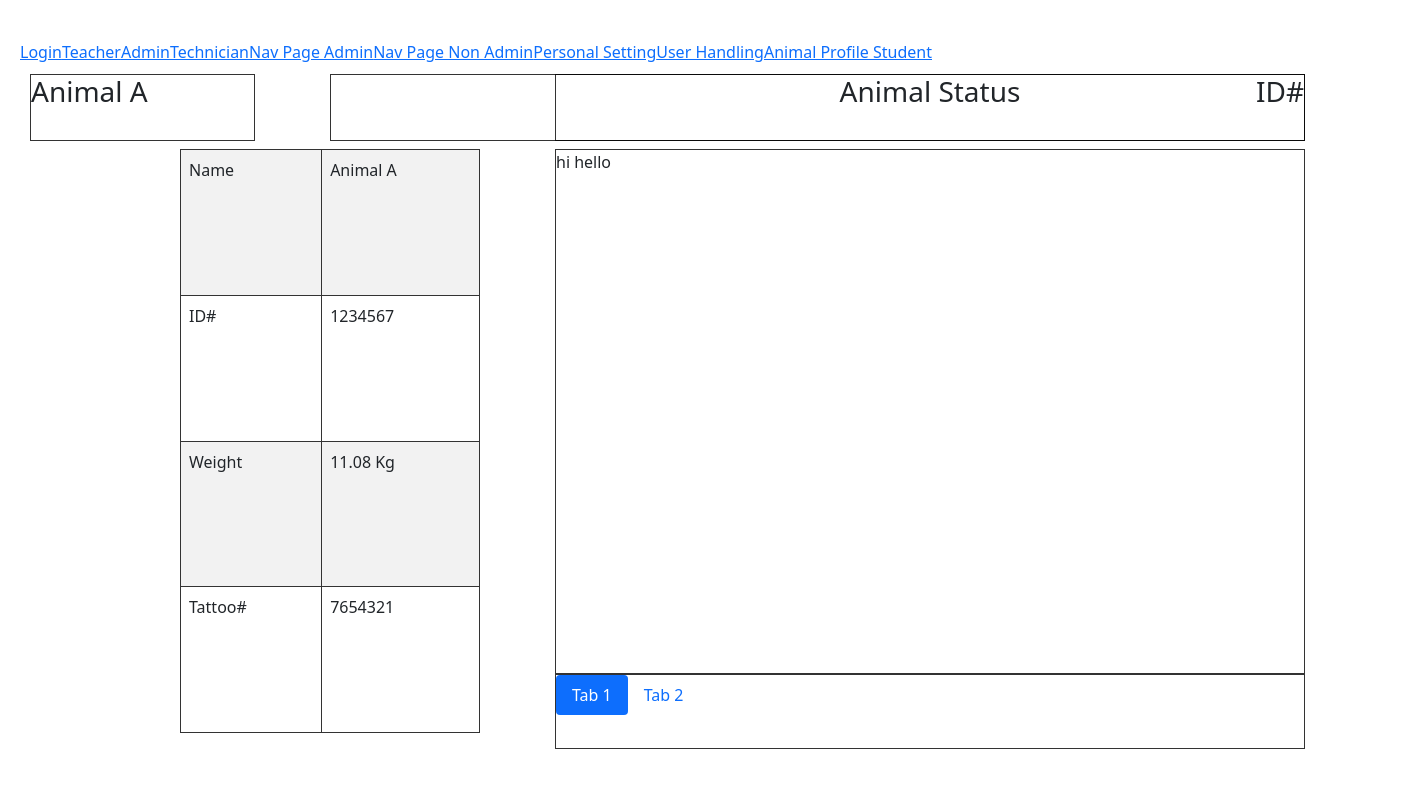
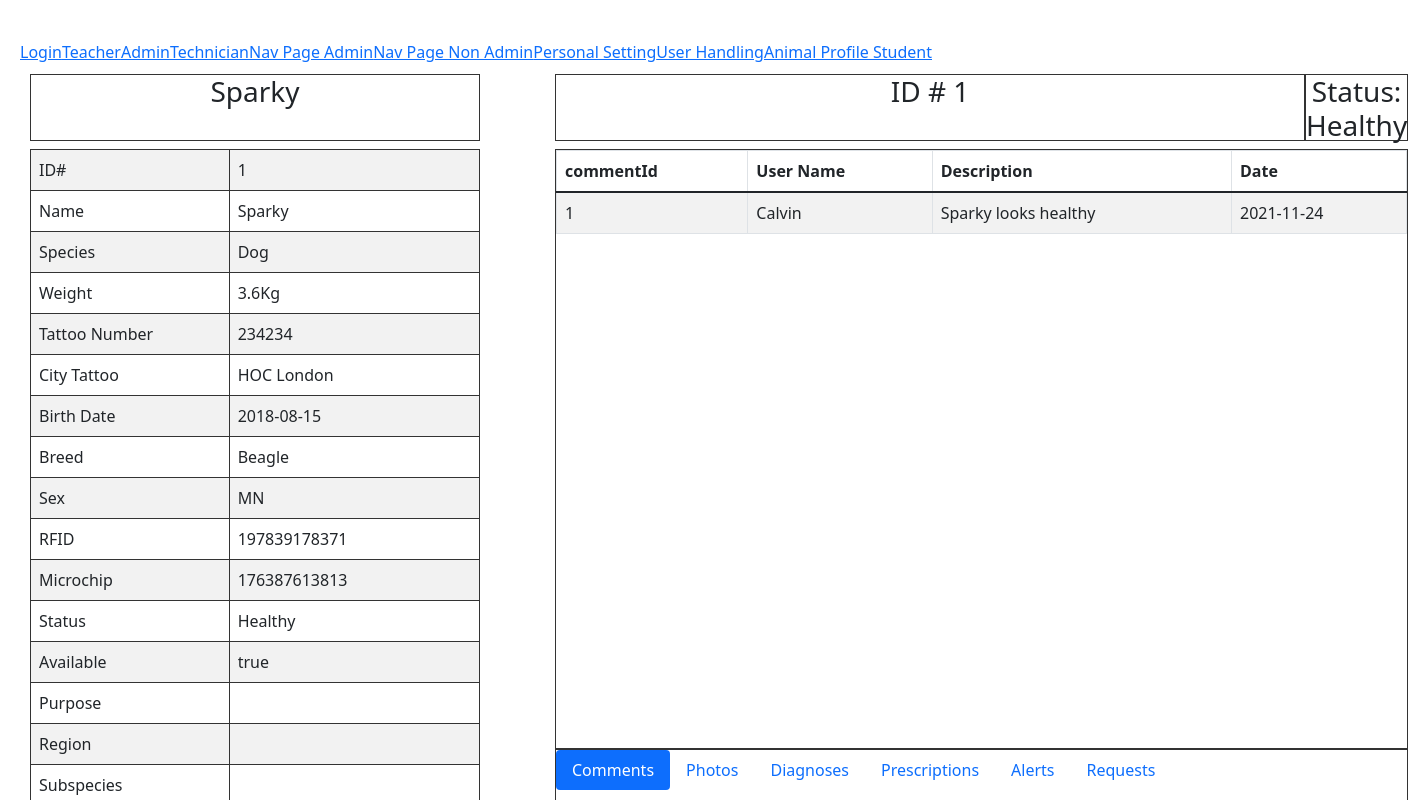
Before and after one commit to Nic-LAmarca/u-of-c-vet-med-app, a React (Create React App) app in the folder api607/src/main/ui/: page /animalprofilestudent in a window 1280 px wide. Shown: the top 800 px of the page, 1408 px wide, since content can reach past the window. Built offline with nearby package versions, Linux system fonts and the light colour scheme.

Commit message:
Front end for animal profile student page.

```diff
--- a/api607/src/main/ui/src/AnimalProfileStudent.css
+++ b/api607/src/main/ui/src/AnimalProfileStudent.css
@@ -22,25 +22,25 @@
   }
 /*Animal Name*/
   .AnimalP-grid-item1 {
+    vertical-align: middle;
     border: 1px solid rgba(0, 0, 0, 0.8);
-    text-align: justify;
-    vertical-align: text-bottom;
-    grid-column: 1/span 3;
+    text-align: center;
+    grid-column: 1/span 6;
     grid-row: 1;
 
   }
  /*Animal ID*/
   .AnimalP-grid-item2 {
     border: 1px solid rgba(0, 0, 0, 0.8);
-    text-align: right;
-    grid-column: 5/ span 6;
+    text-align: center;
+    grid-column: 8/ span 4;
     grid-row: 1;
   }
   /*Status*/
   .AnimalP-grid-item3 {
     border: 1px solid rgba(0, 0, 0, 0.8);
     text-align: center;
-    grid-column: 8/span 10;
+    grid-column: 13/span 5;
     grid-row: 1;
 
   }
@@ -57,7 +57,7 @@
     text-align: left;
     /*font-style: oblique;*/
     /*font-size: large;*/
-    grid-column: 3/ span 4;
+    grid-column: 1/ span 6;
     grid-row: 2/span 8;
   }
 /*Result Area*/
@@ -65,15 +65,15 @@
     border: 1px solid rgba(0, 0, 0, 0.8);
     text-align: justify;
     grid-column: 8/ span 10;
-    grid-row: 2/ span 7;
+    grid-row: 2/ span 8;
 
   }
 /*result Area toggles*/
   .AnimalP-grid-item7 {
     border: 1px solid rgba(0, 0, 0, 0.8);
-    text-align: justify;
+    text-align: center;
     grid-column: 8/span 10;
-    grid-row: 9;
+    grid-row: 10;
 
   }
 /*!**!*/
--- a/api607/src/main/ui/src/AnimalProfileStudent.js
+++ b/api607/src/main/ui/src/AnimalProfileStudent.js
@@ -9,138 +9,86 @@ import DropdownItem from "react-bootstrap/DropdownItem";
 
 
 export default function AnimalProfileStudentDashboard() {
-    // let [animals,setAnimals] = useState([]);
-    // const [requestAnimalId, setRequestAnimalId] = useState();
-    // const [requestAnimal, setRequestAnimal] = useState('');
-    // let [requests,setRequests] = useState([]);
-    // const [cancelRequestId, setCancelRequestId] = useState();
-    // const [cancelRequest, setCancelRequest] = useState('');
-    //
-    //
-    // const history = useNavigate();
-    //
-    // async function handleLogout(event) {
-    //     event.preventDefault();
-    //     history('/');
-    // }
-    //
-    // // *** All for Animal ***
-    // async function dropDown(event) {
-    //         const json = {
-    //         };
-    //         await axios.get('http://localhost:8080/NavAAvailableAnimals', json,
-    //         {
-    //             headers: {
-    //             'content-type': 'application/json'
-    //             }
-    //         })
-    //         .then(function(response){
-    //             setAnimals(response.data);
-    //         })
-    //         .catch(function(error){
-    //             console.log(error);
-    //         });
-    //     }
-    //
-    //     async function handleSelect(event){
-    //         event.preventDefault();
-    //         event.persist();
-    //         setRequestAnimalId(event.target.text);
-    //     }
-    //
-    // async function makeRequest(event) {
-    //     event.preventDefault();
-    //     await axios.post('http://localhost:8080/AnimalPDashboard',
-    //         null,
-    //         {
-    //             params: {
-    //                 requestAnimalId
-    //             }
-    //         })
-    //         .then(function(response){
-    //             setRequestAnimal(response.data);
-    //         })
-    //         .catch(function(error){
-    //             console.log(error);
-    //         });
-    // }
-    // // *** All for Animal ***
-    //
-    // // *** All for Request ***
-    // async function cancelDropDown(event) {
-    //         const json = {
-    //         };
-    //         await axios.get('http://localhost:8080/NavAAvailableRequests', json,
-    //         {
-    //             headers: {
-    //             'content-type': 'application/json'
-    //             }
-    //         })
-    //         .then(function(response){
-    //             setRequests(response.data);
-    //         })
-    //         .catch(function(error){
-    //             console.log(error);
-    //         });
-    //     }
-    //
-    //     async function handleCancelSelect(event){
-    //         event.preventDefault();
-    //         event.persist();
-    //         setCancelRequestId(event.target.text);
-    //     }
-    //
-    // async function CancelRequest(event) {
-    //     event.preventDefault();
-    //     await axios.post('http://localhost:8080/AnimalPashboard',
-    //         null,
-    //         {
-    //             params: {
-    //                 cancelRequestId
-    //             }
-    //         })
-    //         .then(function(response){
-    //             setCancelRequest(response.data);
-    //         })
-    //         .catch(function(error){
-    //             console.log(error);
-    //         });
-    // }
-    // // *** All for Request ***
-
     return (
-
         <div className="AnimalP-grid-container">
             <h3 className="AnimalP-grid-item1">
-                Animal A
+                Sparky
             </h3>
             <h3 className="AnimalP-grid-item2">
-                ID#
+                ID # 1
             </h3>
             <h3 className="AnimalP-grid-item3">
-                Animal Status
+                Status: Healthy
             </h3>
             <Table striped bordered hover className="AnimalP-grid-item5">
                 <tbody>
                 <tr>
-                    <td>Name</td>
-                    <td>Animal A</td>
-
+                    <td>ID# </td>
+                    <td>1</td>
                 </tr>
                 <tr>
-                    <td>ID# </td>
-                    <td>1234567</td>
-
+                    <td>Name</td>
+                    <td>Sparky</td>
+                </tr>
+                <tr>
+                    <td>Species</td>
+                    <td>Dog</td>
                 </tr>
                 <tr>
                     <td>Weight</td>
-                    <td>11.08 Kg</td>
-
+                    <td>3.6Kg</td>
                 </tr>
                 <tr>
-                    <td>Tattoo#</td>
-                    <td> 7654321</td>
-
+                    <td>Tattoo Number</td>
+                    <td>234234</td>
+                </tr>
+                <tr>
+                    <td>City Tattoo</td>
+                    <td>HOC London</td>
+                </tr>
+                <tr>
+                    <td>Birth Date</td>
+                    <td>2018-08-15</td>
+                </tr>
+                <tr>
+                    <td>Breed</td>
+                    <td>Beagle</td>
+                </tr>
+                <tr>
+                    <td>Sex</td>
+                    <td>MN</td>
+                </tr>
+                <tr>
+                    <td>RFID</td>
+                    <td>197839178371</td>
+                </tr>
+                <tr>
+                    <td>Microchip</td>
+                    <td>176387613813</td>
+                </tr>
+                <tr>
+                    <td>Status</td>
+                    <td>Healthy</td>
+                </tr>
+                <tr>
+                    <td>Available</td>
+                    <td>true</td>
+                </tr>
+                <tr>
+                    <td>Purpose</td>
+                    <td></td>
+                </tr>
+                <tr>
+                    <td>Region</td>
+                    <td></td>
+                </tr>
+                <tr>
+                    <td>Subspecies</td>
+                    <td></td>
+                </tr>
+                <tr>
+                    <td>Color</td>
+                    <td>Brown, black, White</td>
                 </tr>
                 </tbody>
             </Table>
@@ -149,58 +97,132 @@ export default function AnimalProfileStudentDashboard() {
                 <div className="AnimalP-grid-item7">
                 <Nav variant="pills"  >
                     <Nav.Item>
-                        <Nav.Link eventKey="first">Tab 1</Nav.Link>
+                        <Nav.Link eventKey="first">Comments</Nav.Link>
                     </Nav.Item>
                     <Nav.Item>
-                        <Nav.Link eventKey="second">Tab 2</Nav.Link>
+                        <Nav.Link eventKey="second">Photos</Nav.Link>
                     </Nav.Item>
-
+                    <Nav.Item>
+                        <Nav.Link eventKey="third">Diagnoses</Nav.Link>
+                    </Nav.Item>
+                    <Nav.Item>
+                        <Nav.Link eventKey="fourth">Prescriptions</Nav.Link>
+                    </Nav.Item>
+                    <Nav.Item>
+                        <Nav.Link eventKey="fifth">Alerts</Nav.Link>
+                    </Nav.Item>
+                    <Nav.Item>
+                        <Nav.Link eventKey="sixth">Requests</Nav.Link>
+                    </Nav.Item>
                 </Nav>
                 </div>
                 <div className="AnimalP-grid-item6">
                     <Tab.Content >
                         <Tab.Pane eventKey="first">
-                            hi hello
+                            <Table striped bordered hover className="AnimalP-grid-item100">
+                                <thead>
+                                    <tr>
+                                        <th scope="col">commentId</th>
+                                        <th scope="col">User Name</th>
+                                        <th scope="col">Description</th>
+                                        <th scope="col">Date</th>
+                                    </tr>
+                                </thead>
+                                <tbody>
+                                    <tr>
+                                        <td>1</td>
+                                        <td>Calvin</td>
+                                        <td>Sparky looks healthy</td>
+                                        <td>2021-11-24</td>
+                                    </tr>
+                                </tbody>
+                            </Table>
                         </Tab.Pane>
                         <Tab.Pane eventKey="second">
-                            hello hello
-                            dont stop believing
-                            seasoning is the reason for the season
-                            hello hello
-                            dont stop believing
-                            seasoning is the reason for the season
-                            hello hello
-                            dont stop believing
-                            seasoning is the reason for the season
                         </Tab.Pane>
+                        <Tab.Pane eventKey="third">
+                            <Table striped bordered hover className="AnimalP-grid-item100">
+                                <thead>
+                                    <tr>
+                                        <th scope="col">commentId</th>
+                                        <th scope="col">User Name</th>
+                                        <th scope="col">Description</th>
+                                        <th scope="col">Date</th>
+                                    </tr>
+                                </thead>
+                                <tbody>
+                                    <tr>
+                                        <td>1</td>
+                                        <td>Calvin</td>
+                                        <td>Sparky looks healthy</td>
+                                        <td>2021-11-24</td>
+                                    </tr>
+                                </tbody>
+                            </Table>
+                        </Tab.Pane>
+                        <Tab.Pane eventKey="fourth">
+                        <Table striped bordered hover className="AnimalP-grid-item100">
+                            <thead>
+                                <tr>
+                                    <th scope="col">commentId</th>
+                                    <th scope="col">User Name</th>
+                                    <th scope="col">Description</th>
+                                    <th scope="col">Date</th>
+                                </tr>
+                            </thead>
+                            <tbody>
+                                <tr>
+                                    <td>1</td>
+                                    <td>Calvin</td>
+                                    <td>Sparky looks healthy</td>
+                                    <td>2021-11-24</td>
+                                </tr>
+                            </tbody>
+                        </Table>
+                    </Tab.Pane>
+                    <Tab.Pane eventKey="fifth">
+                        <Table striped bordered hover className="AnimalP-grid-item100">
+                            <thead>
+                                <tr>
+                                    <th scope="col">commentId</th>
+                                    <th scope="col">User Name</th>
+                                    <th scope="col">Description</th>
+                                    <th scope="col">Date</th>
+                                </tr>
+                            </thead>
+                            <tbody>
+                                <tr>
+                                    <td>1</td>
+                                    <td>Calvin</td>
+                                    <td>Sparky looks healthy</td>
+                                    <td>2021-11-24</td>
+                                </tr>
+                            </tbody>
+                        </Table>
+                    </Tab.Pane>
+                    <Tab.Pane eventKey="sixth">
+                        <Table striped bordered hover className="AnimalP-grid-item100">
+                            <thead>
+                                <tr>
+                                    <th scope="col">commentId</th>
+                                    <th scope="col">User Name</th>
+                                    <th scope="col">Description</th>
+                                    <th scope="col">Date</th>
+                                </tr>
+                            </thead>
+                            <tbody>
+                                <tr>
+                                    <td>1</td>
+                                    <td>Calvin</td>
+                                    <td>Sparky looks healthy</td>
+                                    <td>2021-11-24</td>
+                                </tr>
+                            </tbody>
+                        </Table>
+                    </Tab.Pane>
                     </Tab.Content>
                 </div>
             </Tab.Container>
-            {/*<Tab.Container id="left-tabs-example" defaultActiveKey="first" >*/}
-            {/*    <Row className="AnimalP-grid-item7">*/}
-            {/*        <Col sm={3}>*/}
-            {/*            <Nav variant="pills" className="flex-column">*/}
-            {/*                <Nav.Item>*/}
-            {/*                    <Nav.Link eventKey="first">Tab 1</Nav.Link>*/}
-            {/*                </Nav.Item>*/}
-            {/*                <Nav.Item>*/}
-            {/*                    <Nav.Link eventKey="second">Tab 2</Nav.Link>*/}
-            {/*                </Nav.Item>*/}
-            {/*            </Nav>*/}
-            {/*        </Col>*/}
-            {/*        <Col sm={9}>*/}
-            {/*            <Tab.Content>*/}
-            {/*                <Tab.Pane eventKey="first">*/}
-            {/*                    hi hello*/}
-            {/*                </Tab.Pane>*/}
-            {/*                <Tab.Pane eventKey="second">*/}
-            {/*                    hello hello*/}
-            {/*                </Tab.Pane>*/}
-            {/*            </Tab.Content>*/}
-            {/*        </Col>*/}
-            {/*    </Row>*/}
-            {/*</Tab.Container>*/}
-
         </div>
     );
 }
```
